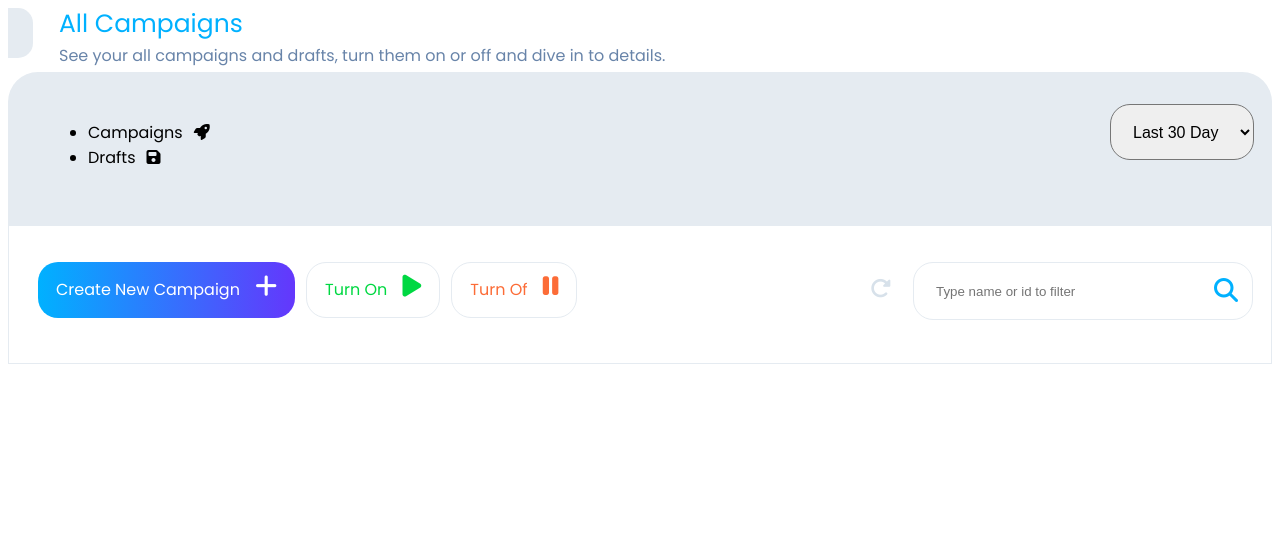
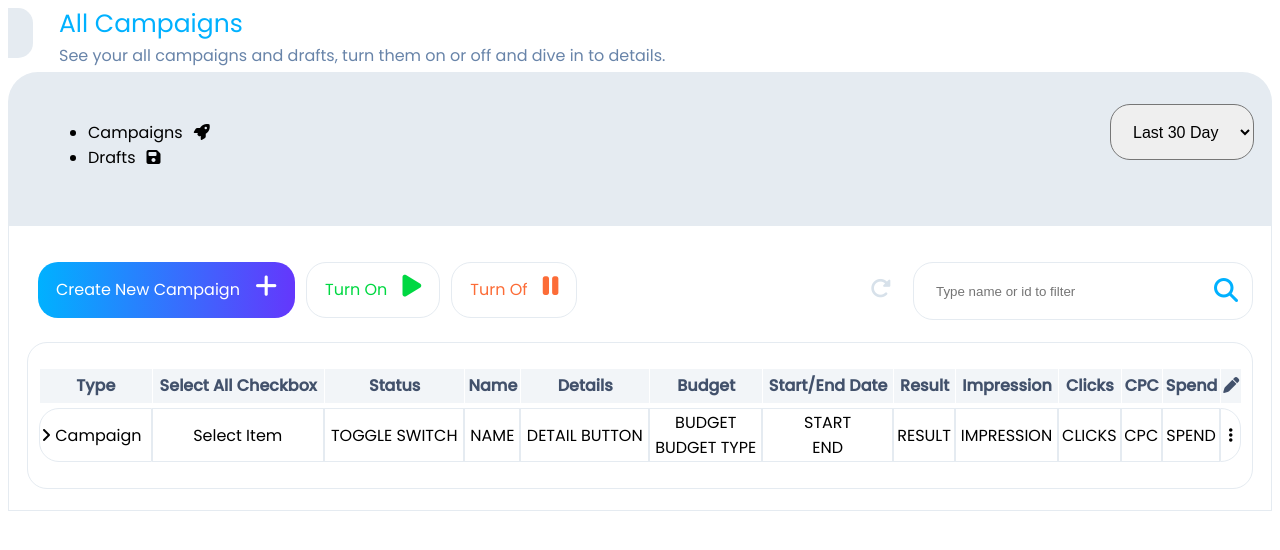
Before and after one commit to ierhalim/ayntask, an Angular app: page /campaign in a window 1280 px wide. Shown: the top 550 px of the page. Built offline with nearby package versions, Linux system fonts and the light colour scheme.

Commit message:
Table design

```diff
--- a/src/app/campaign/campaign-list-page/campaign-list-page.component.html
+++ b/src/app/campaign/campaign-list-page/campaign-list-page.component.html
@@ -46,14 +46,85 @@
             <div class="ayn-toolbar-section ayn-toolbar-section-end">
                 <i id="refreshIcon" class="fa-solid fa-rotate-right"></i>
                 <span class="ayn-input-icon">
-                    <input type="text" class="ayn-input ayn-input-rounded"
-                        (aynDelayedInput)="handleFilter($event)"
-                        (emptyInput)="handleFilterClear()"
-                        placeholder="Type name or id to filter" />
+                    <input type="text" class="ayn-input ayn-input-rounded" (aynDelayedInput)="handleFilter($event)"
+                        (emptyInput)="handleFilterClear()" placeholder="Type name or id to filter" />
                     <i class="fa-solid fa-search text-primary"></i>
                 </span>
-
             </div>
         </div>
+
+        <ayn-table [value]="[1]">
+            <ng-container tableHead>
+                <tr>
+                    <th>Type</th>
+                    <th>
+                        Select All Checkbox
+                    </th>
+                    <th>Status</th>
+                    <th>Name</th>
+                    <th>Details</th>
+                    <th>Budget</th>
+                    <th>Start/End Date</th>
+                    <th>Result</th>
+                    <th>Impression</th>
+                    <th>Clicks</th>
+                    <th>CPC</th>
+                    <th>Spend</th>
+                    <th>
+                        <i class="fa-solid fa-pen"></i>
+                    </th>
+                </tr>
+            </ng-container>
+
+            <ng-template let-item>
+                <tr>
+                    <td>
+                            <i class="fa-solid fa-angle-right"></i>
+                            Campaign
+                    </td>
+                    <td class="text-center">
+                        Select Item
+                    </td>
+                    <td class="text-center">
+                        TOGGLE SWITCH
+                    </td>
+                    <td class="text-center">
+                        NAME
+                    </td>
+                    <td class="text-center">
+                        DETAIL BUTTON
+                    </td>
+                    <td class="text-center">
+                        <div>
+                            BUDGET
+                        </div>
+                        <div>BUDGET TYPE</div>
+                    </td>
+                    <td class="text-center">
+                        <div>START</div>
+                        <div>END</div>
+                    </td>
+                    <td class="text-center">
+                        RESULT
+                    </td>
+                    <td class="text-center">
+                        IMPRESSION
+                    </td>
+                    <td class="text-center">
+                        CLICKS
+                    </td>
+                    <td class="text-center">
+                        CPC
+                    </td>
+                    <td class="text-center">
+                        SPEND </td>
+                    <td class="text-center">
+                        <i class="fa-solid fa-ellipsis-vertical"></i>
+                    </td>
+                </tr>
+            </ng-template>
+
+        </ayn-table>
+
     </div>
 </div>
--- a/src/app/campaign/campaign.module.ts
+++ b/src/app/campaign/campaign.module.ts
@@ -4,6 +4,7 @@ import { CampaignListPageComponent } from './campaign-list-page/campaign-list-pa
 import { CampaignRoutingModule } from './campaign-routing.module';
 import { PageHeaderComponent } from '../ui/layout/page-header/page-header.component';
 import { DelayedInputDirective } from '../ui/delayed-input/delayed-input.directive';
+import { TableModule } from '../ui/table/table.module';
 
 
 @NgModule({
@@ -14,7 +15,8 @@ import { DelayedInputDirective } from '../ui/delayed-input/delayed-input.directi
     CommonModule,
     CampaignRoutingModule,
     PageHeaderComponent,
-    DelayedInputDirective
+    DelayedInputDirective,
+    TableModule
   ]
 })
 export class CampaignModule { }
--- /dev/null
+++ b/src/app/ui/table/table.module.ts
@@ -0,0 +1,21 @@
+import { NgModule } from '@angular/core';
+import { CommonModule } from '@angular/common';
+import { TableComponent } from './table/table.component';
+
+
+const exportedDeclarataions = [
+  TableComponent
+];
+
+@NgModule({
+  declarations: [
+    ...exportedDeclarataions
+  ],
+  imports: [
+    CommonModule
+  ],
+  exports: [
+    ...exportedDeclarataions
+  ]
+})
+export class TableModule { }
--- /dev/null
+++ b/src/app/ui/table/table/table.component.html
@@ -0,0 +1,15 @@
+<div class="table-container">
+    <table class="ayn-table">
+        <thead>
+            <ng-content select="[tableHead]"></ng-content>
+        </thead>
+        <tbody>
+            <ng-container *ngFor="let item of value">
+                <ng-container [ngTemplateOutlet]="itemTemplate" [ngTemplateOutletContext]="{item}"></ng-container>
+            </ng-container>
+            <ng-container *ngIf="value?.length === 0">
+                <ng-content select="[noDataMessage]"></ng-content>
+            </ng-container>
+        </tbody>
+    </table>
+</div>
--- /dev/null
+++ b/src/app/ui/table/table/table.component.scss
@@ -0,0 +1,45 @@
+@import  '/src/assets/styles/theme';
+
+@mixin table-border() {
+    border: 0;
+    border-left: 1px;
+    border-style: solid;
+}
+
+.table-container {
+    border-color:  $color-default;
+    border-radius: 20px;
+    border: 1px solid $color-default;
+    padding: 21px 11px;
+}
+
+::ng-deep {
+    .ayn-table {
+        width: 100%;
+        border-spacing: 0 5px;
+        th {
+            @include table-border();
+            border-color: white;
+            background-color: #f2f5f8;
+            color: #42516b;
+            line-height: 32px;
+            &:first-of-type{
+                margin-left: -21px;
+            }
+        }
+        td {
+            @include table-border();
+            border: 1px solid  $color-default;
+            margin-bottom: 5px;
+            &:first-of-type{
+                border-top-left-radius: 20px;
+                border-bottom-left-radius: 20px;
+            }
+            &:last-of-type{
+                border-top-right-radius: 20px;
+                border-bottom-right-radius: 20px;
+            }
+        }
+
+    }
+}
--- /dev/null
+++ b/src/app/ui/table/table/table.component.ts
@@ -0,0 +1,34 @@
+import { Component, ContentChild, Input, OnInit, TemplateRef } from '@angular/core';
+
+@Component({
+  selector: 'ayn-table',
+  templateUrl: './table.component.html',
+  styleUrls: ['./table.component.scss']
+})
+export class TableComponent<TCollectionType> {
+
+  constructor() { }
+
+  private _value: Array<TCollectionType> | null = new Array<TCollectionType>();
+
+  @Input()
+  set value(val: Array<TCollectionType> | null) {
+    if (!!val) {
+      if (!(val instanceof Array)) {
+        throw new Error("Table value only support arrays.");
+      }
+      this._value = val;
+    } else {
+      this._value = new Array<TCollectionType>();
+    }
+  }
+
+  get value(): Array<TCollectionType> | null {
+    return this._value;
+  }
+
+  // TODO: Instead of Content child get template with a custom directive, with that we can support multiple templates.
+  @ContentChild(TemplateRef<any>)
+  itemTemplate: TemplateRef<any> | null = null;
+
+}
--- a/src/assets/styles/components/_texts.scss
+++ b/src/assets/styles/components/_texts.scss
@@ -3,3 +3,6 @@
 .text-primary{
     color: $color-primary;
 }
+.text-center{
+    text-align: center;
+}
```
